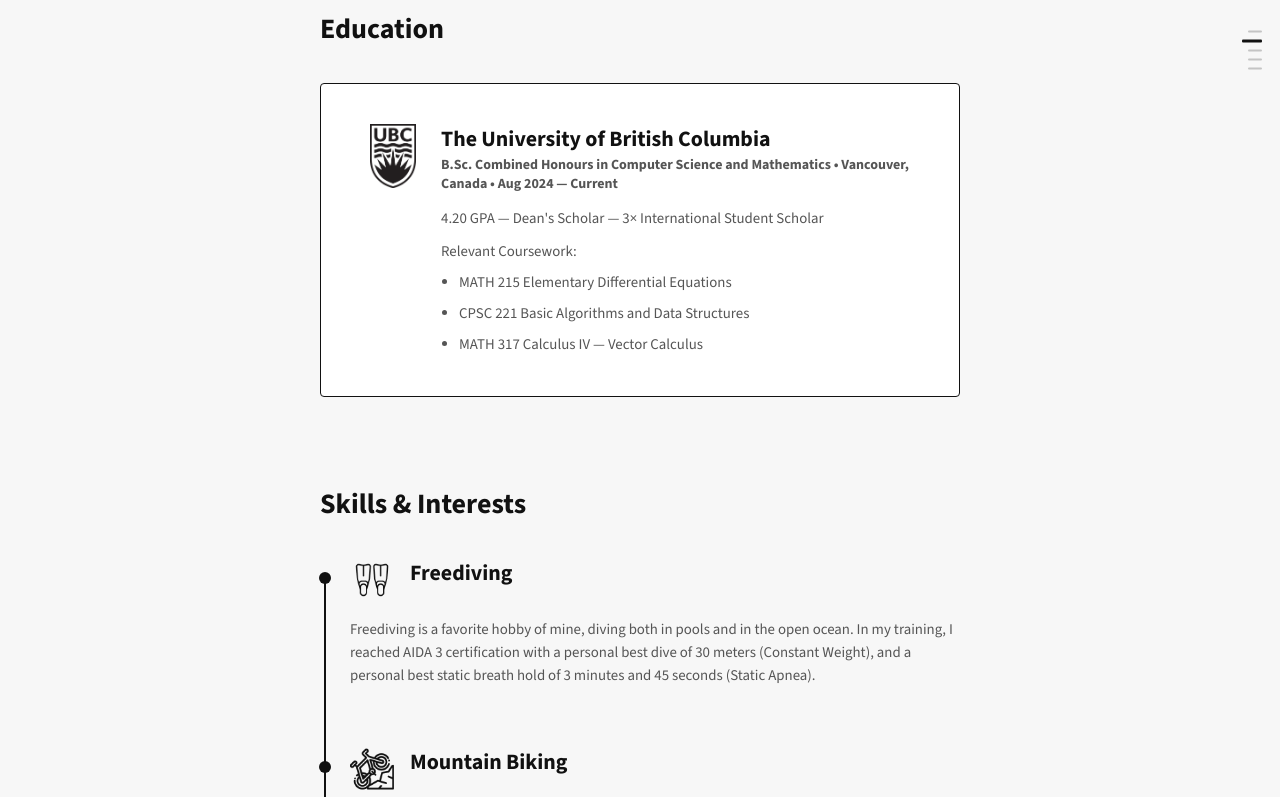
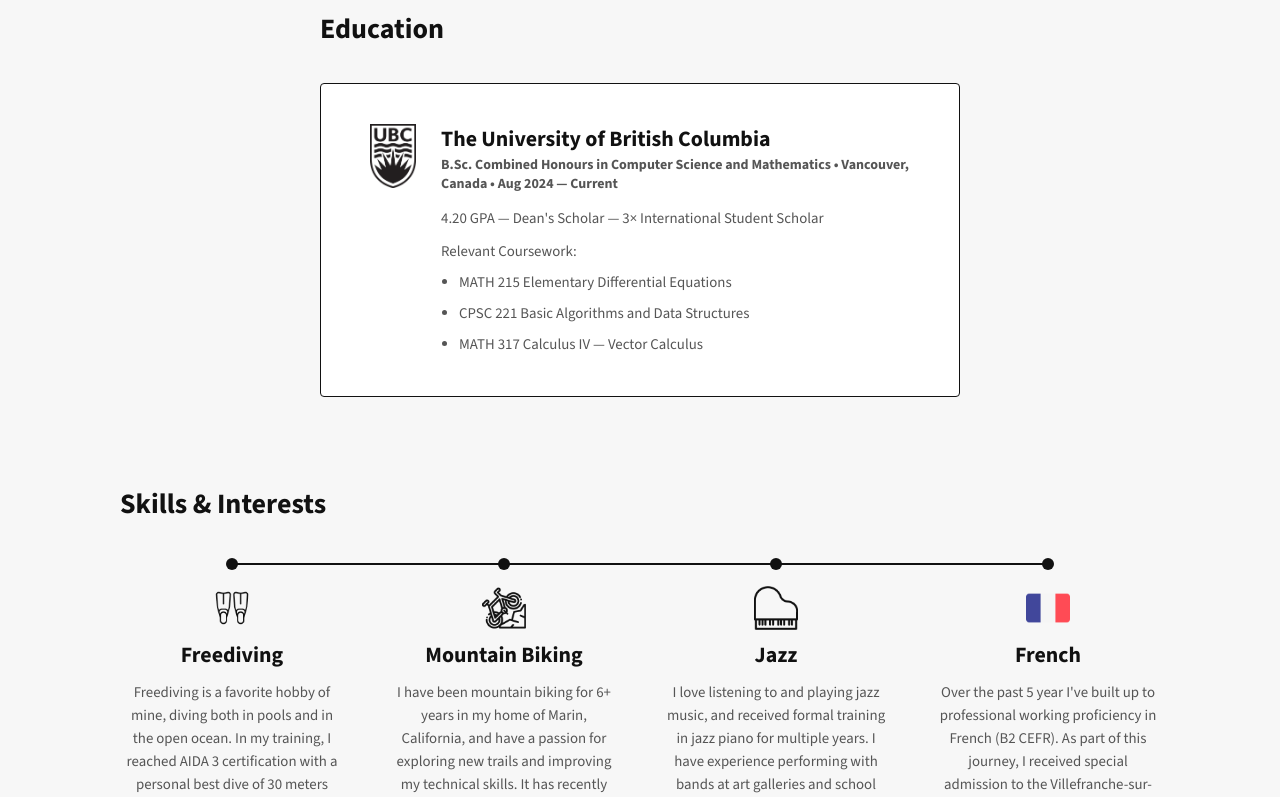
Before and after one commit to noahmarquie1/portfolio, a React (Vite) app: page / in a window 1280 px wide. Shown: the part 2000-2797 px from the top of the page. Built offline with nearby package versions, Linux system fonts and the light colour scheme.

Commit message:
horizontal timeline

```diff
--- a/src/components/About.tsx
+++ b/src/components/About.tsx
@@ -8,7 +8,7 @@ export const About: React.FC = () => (
     <div>
       <h1 className="hero-name">Noah Marquié</h1>
       <p className="hero-tagline">
-        Building machine learning systems grounded in mathematical rigor
+        Building machine learning systems grounded in mathematical rigor.
       </p>
       <div className="hero-socials">
         <a href="https://github.com/noahmarquie1" target="_blank" rel="noopener noreferrer" aria-label="GitHub">
--- a/src/components/Experience.tsx
+++ b/src/components/Experience.tsx
@@ -74,7 +74,7 @@ const EXPERIENCES: ExperienceData[] = [
   },
   {
     title: "AccessiWay",
-    subtitle: "Software Engineering Intern  •  Jan 2024 — Mar 2024",
+    subtitle: "Software Engineer Intern  •  Jan 2024 — Mar 2024",
     logo: accessiwayLogo,
     description: [
       "At AccessiWay, I contributed to both Frontend Development and Computer Vision Engineering in the company’s website and software products.",
--- a/src/components/Skills.css
+++ b/src/components/Skills.css
@@ -1,5 +1,57 @@
 .skill-logo {
-  background-color: #111;
-  mask: center / contain no-repeat;
-  -webkit-mask: center / contain no-repeat;
+    background-color: #111;
+    mask: center / contain no-repeat;
+    -webkit-mask: center / contain no-repeat;
 }
+
+@media (min-width: 1100px) {
+    #skills {
+        width: min(1040px, calc(100vw - 96px));
+        position: relative;
+        left: 50%;
+        transform: translateX(-50%);
+    }
+
+    #skills .skills-timeline {
+        flex-direction: row;
+        align-items: flex-start;
+        gap: 48px;
+        max-width: none;
+        margin: 0;
+    }
+
+    #skills .skills-timeline .timeline-item {
+        flex: 1 1 0;
+        min-width: 0;
+        padding-left: 0;
+        padding-right: 0;
+        padding-top: 28px;
+        text-align: center;
+    }
+
+    #skills .skills-timeline .timeline-item::before {
+        left: 50%;
+        top: 0;
+        transform: translateX(-50%);
+    }
+
+    #skills .skills-timeline .timeline-item:not(:last-child)::after {
+        left: 50%;
+        top: 5px;
+        width: calc(100% + 48px);
+        height: 2px;
+    }
+
+    #skills .skills-timeline .timeline-header {
+        flex-direction: column;
+        align-items: center;
+        text-align: center;
+        gap: 10px;
+        margin-bottom: 12px;
+    }
+
+    #skills .skills-timeline .timeline-text {
+        margin-bottom: 0;
+        text-align: center;
+    }
+}
```
